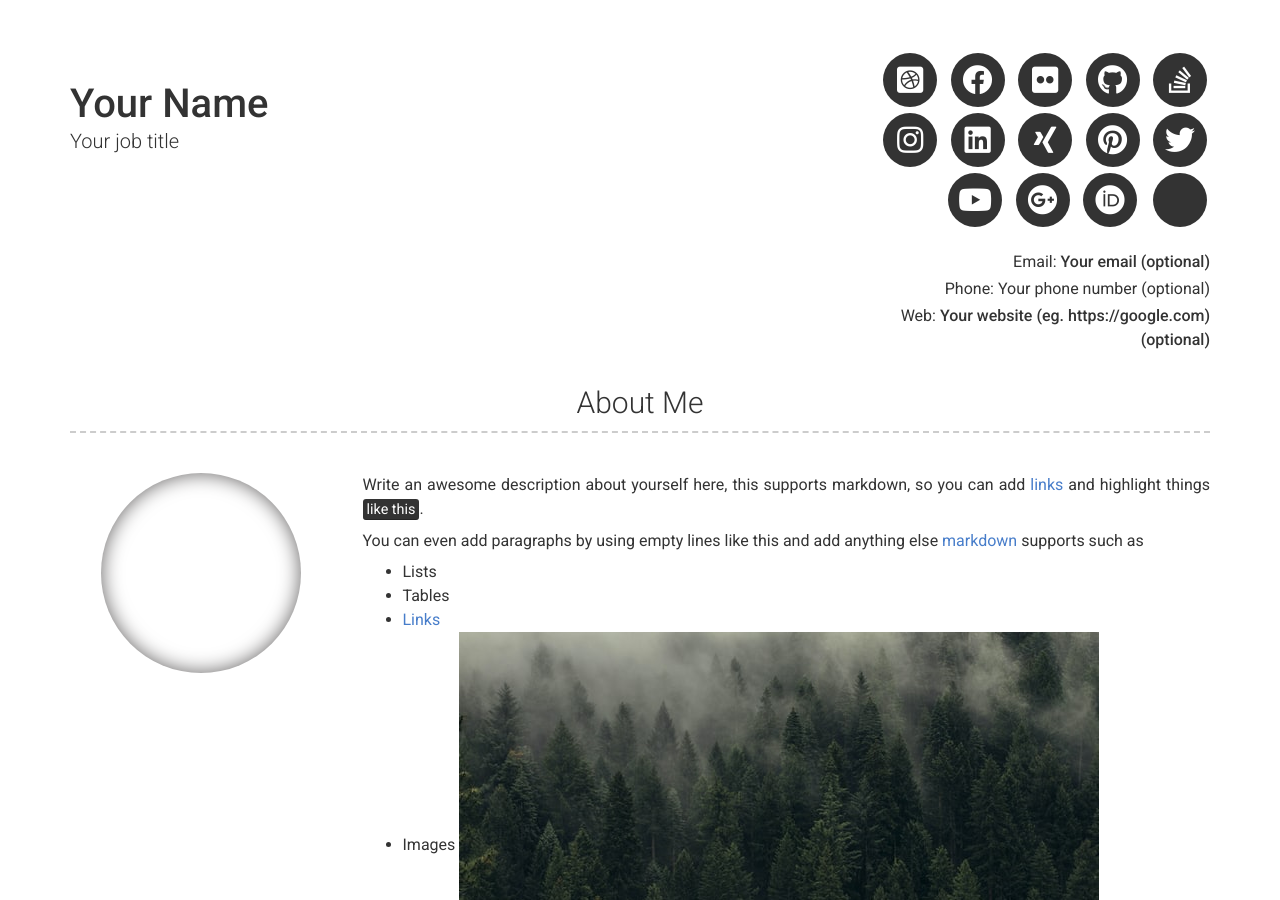
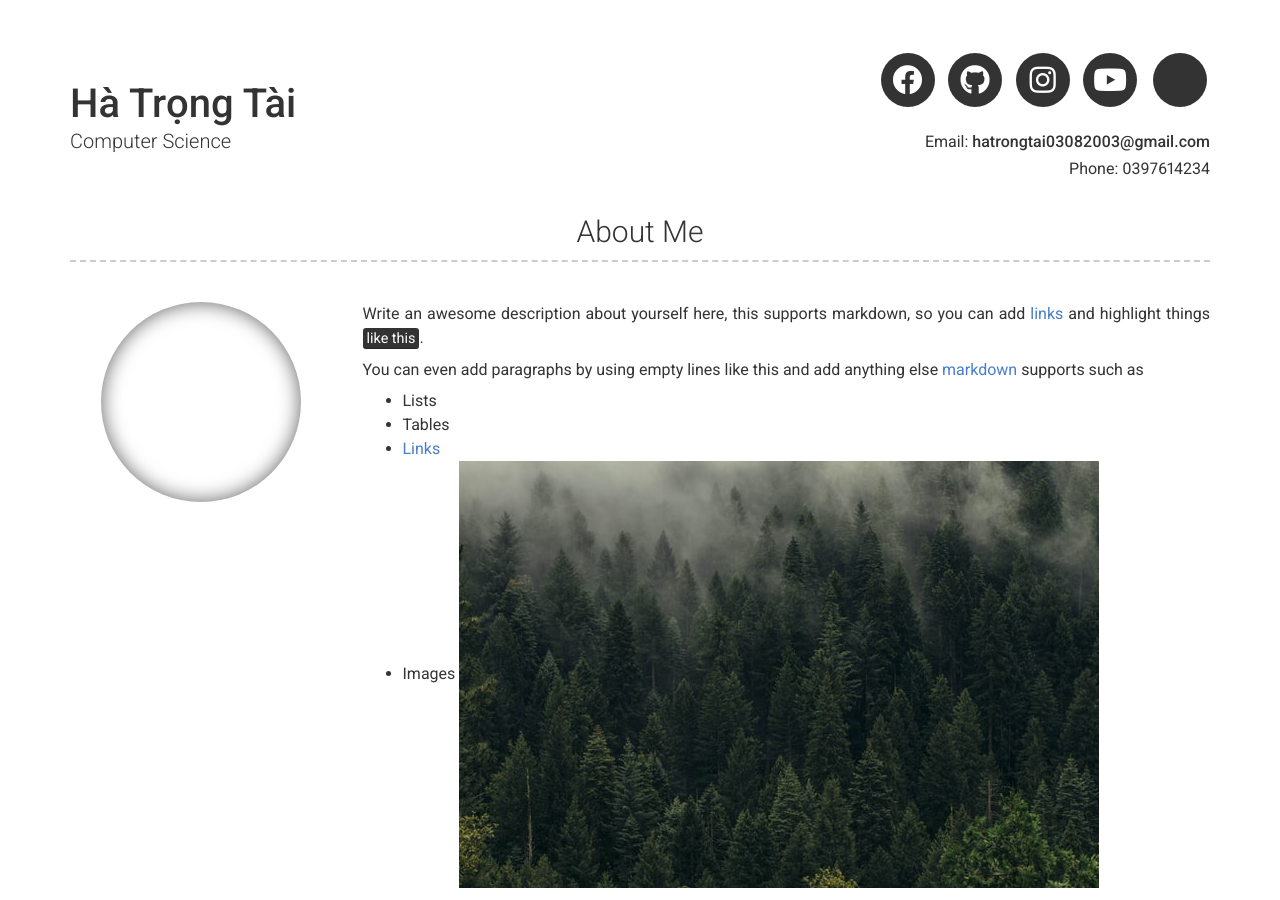
Before and after one commit to hatrongtai/nancska, a Jekyll site: the page built from index.md, in a window 1280 px wide and 900 px high. Built offline with Jekyll 4.4.1, drawn with Linux system fonts in a browser that asks for light colours; nearby versions of some CDN libraries; some of the changed text lies outside the part shown.

Commit message:
Update _config.yml

```diff
--- a/_config.yml
+++ b/_config.yml
@@ -6,32 +6,21 @@ repository: Git repository where your resume will be hosted, only required if yo
 version: 2
 
 # Personal info
-name: Your Name
-title: Your job title
-email: Your email (optional)
-# email_title: Email (Email title override)
-phone: Your phone number (optional)
-# phone_title: Phone (Phone title override)
-website: Your website (eg. https://google.com)(optional)
+name: Hà Trọng Tài
+title: Computer Science
+email: hatrongtai03082003@gmail.com
+phone: 0397614234
 # website_title: Web (Website title override)
 
 # Dark Mode (true/false/never)
 darkmode: false
 
 # Social links
-twitter_username: jekyllrb
-github_username:  jekyll
-stackoverflow_username: "00000001"
-dribbble_username: jekyll
-facebook_username: jekyll
-flickr_username: jekyll
-instagram_username: jekyll
-linkedin_username: jekyll
-xing_username: jekyll
-pinterest_username: jekyll
-youtube_username: jekyll
-googleplus_username: +jekyll
-orcid_username: 0000-0000-0000-0000
+github_username:  hatrongtai
+facebook_username: tai.hatrong.14
+instagram_username: trongtai_38
+youtube_username: wuyin
+
 
 # Additional icon links
 additional_links:
```
